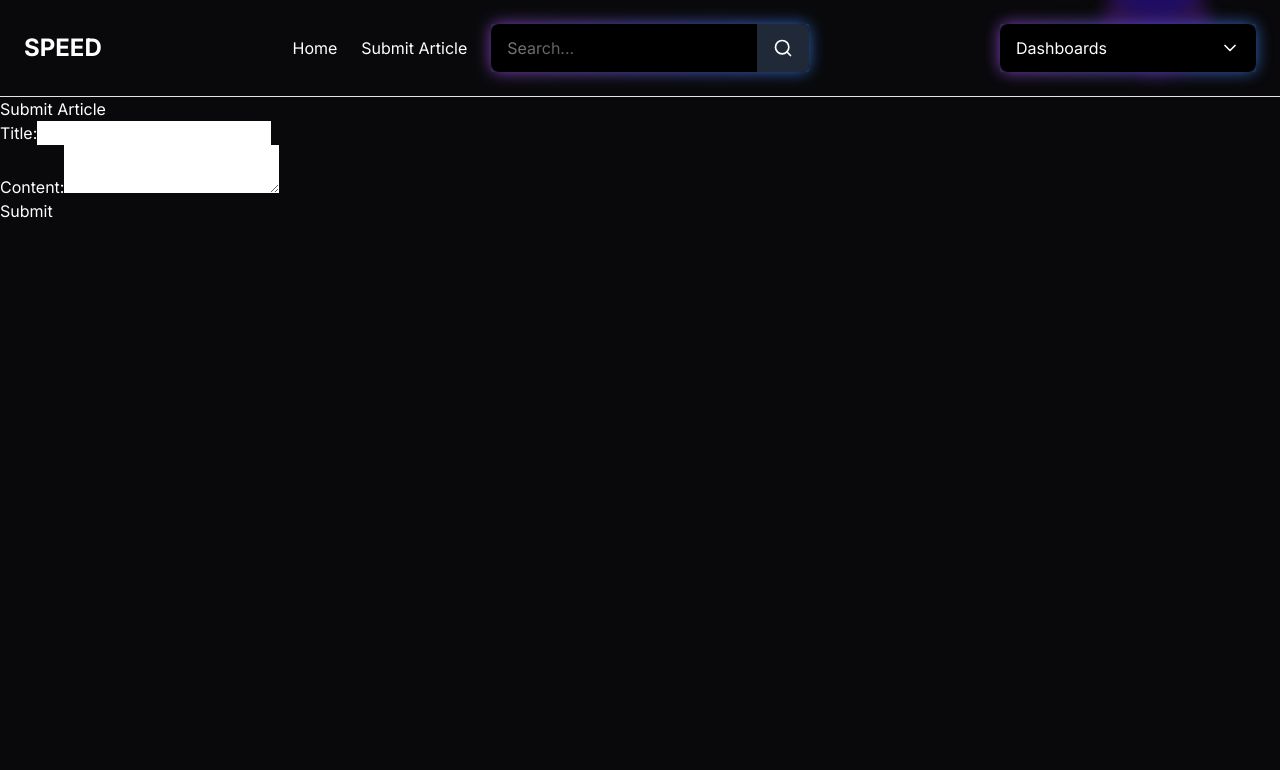
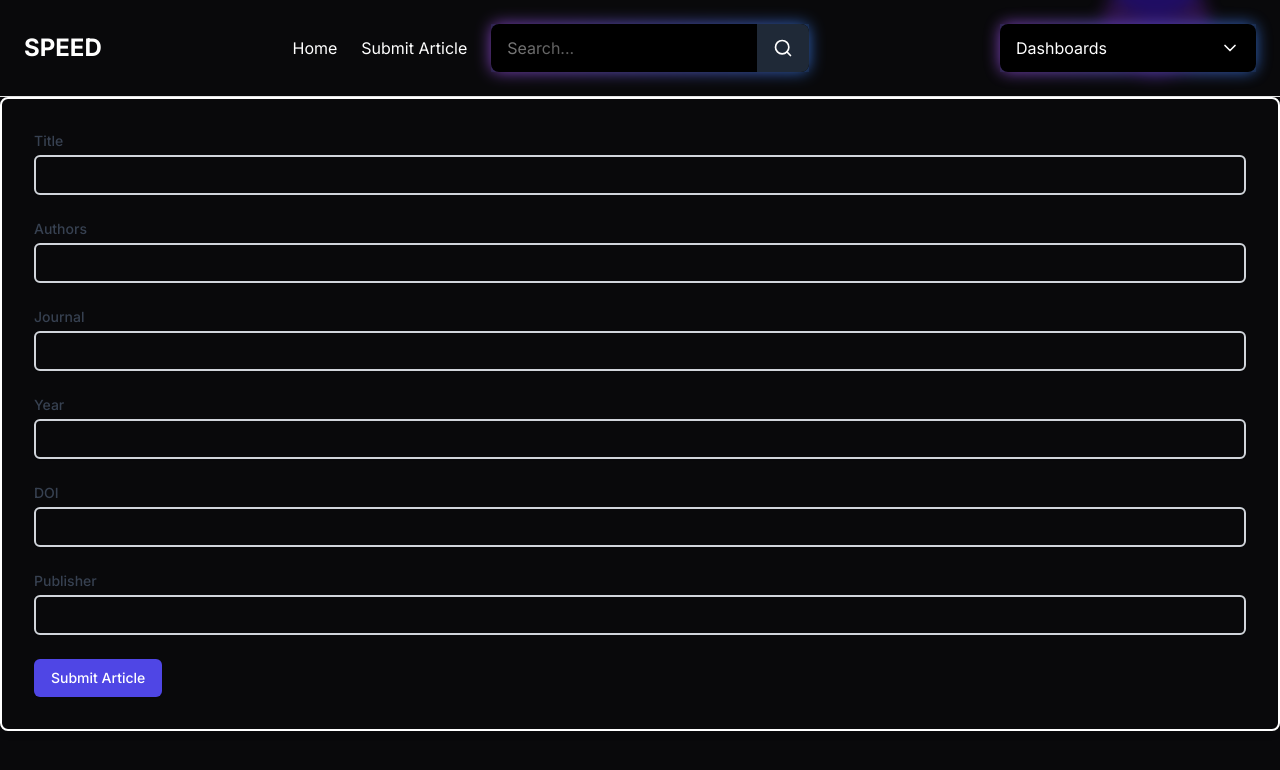
Before and after one commit to GeeTyler/SPEED_CISE_W203_05, a Next.js app in the folder frontend/: page /components/submit-article in a window 1280 px wide. Shown: the top 770 px of the page. Built offline with nearby package versions, Linux system fonts and the light colour scheme.

Commit message:
feat: added frontend components for article submission form

```diff
--- /dev/null
+++ b/frontend/app/components/article.ts
@@ -0,0 +1,17 @@
+export interface Article {
+    title: string;
+    authors: string;
+    journal: string;
+    year: number;
+    doi: string;
+    publisher: string;
+  }
+
+  export const DefaultEmptyArticle: Article = {
+    title: '',
+    authors: '',
+    journal: '',
+    year: 0,
+    doi: '',
+    publisher: '',
+  };
--- a/frontend/app/components/submit-article/page.tsx
+++ b/frontend/app/components/submit-article/page.tsx
@@ -1,22 +1,14 @@
+'use client';
+
 import React from 'react';
+import SubmitArticleForm from './submitArticleForm';
 
 const SubmitArticlePage: React.FC = () => {
-    return (
-        <div>
-            <h1>Submit Article</h1>
-            <form>
-                <div>
-                    <label htmlFor="title">Title:</label>
-                    <input type="text" id="title" name="title" required />
-                </div>
-                <div>
-                    <label htmlFor="content">Content:</label>
-                    <textarea id="content" name="content" required></textarea>
-                </div>
-                <button type="submit">Submit</button>
-            </form>
-        </div>
-    );
+  return (
+    <main>
+      <SubmitArticleForm />
+    </main>
+  );
 };
 
 export default SubmitArticlePage;
--- /dev/null
+++ b/frontend/app/components/submit-article/submitArticleForm.tsx
@@ -0,0 +1,156 @@
+'use client';
+
+import React, { useState } from 'react';
+import axios from 'axios';
+
+const SubmitArticleForm: React.FC = () => {
+  const [title, setTitle] = useState('');
+  const [authors, setAuthors] = useState('');
+  const [journal, setJournal] = useState('');
+  const [year, setYear] = useState('');
+  const [doi, setDoi] = useState('');
+  const [publisher, setPublisher] = useState('');
+  const [error, setError] = useState<string | null>(null);
+  const [success, setSuccess] = useState<string | null>(null);
+
+  const handleSubmit = async (e: React.FormEvent) => {
+    e.preventDefault();
+    setError(null);
+    setSuccess(null);
+
+    if (!title || !authors || !journal || !year || !doi || !publisher) {
+      setError('All fields are required.');
+      return;
+    }
+
+    if (!/^\d{4}$/.test(year)) {
+      setError('Year must be a valid 4-digit year.');
+      return;
+    }
+
+    try {
+      await axios.post(`${process.env.NEXT_PUBLIC_BACKEND_URL}/api/moderator-queue-articles`, {
+        title,
+        authors,
+        journal,
+        year: parseInt(year),
+        doi,
+        publisher,
+      });
+      setSuccess('Article submitted successfully!');
+      setTitle('');
+      setAuthors('');
+      setJournal('');
+      setYear('');
+      setDoi('');
+      setPublisher('');
+    } catch (error) {
+      setError('Error submitting article.');
+      console.error('Error submitting article:', error);
+    }
+  };
+
+  return (
+    <div className="justify-center min-h-screen">
+      {success ? (
+        <div className="text-green-500 text-lg font-medium text-center mt-4">
+          {success}
+        </div>
+      ) : (
+        <form onSubmit={handleSubmit} className="space-y-6">
+          {error && (
+            <div className="text-red-500 text-sm">
+              {error}
+            </div>
+          )}
+          <div>
+            <label htmlFor="title" className="block text-sm font-medium text-gray-700">
+              Title
+            </label>
+            <input
+              type="text"
+              id="title"
+              value={title}
+              onChange={(e) => setTitle(e.target.value)}
+              className="mt-1 block w-full rounded-md border-gray-300 shadow-sm focus:border-indigo-500 focus:ring-indigo-500 sm:text-sm"
+              required
+            />
+          </div>
+          <div>
+            <label htmlFor="authors" className="block text-sm font-medium text-gray-700">
+              Authors
+            </label>
+            <input
+              type="text"
+              id="authors"
+              value={authors}
+              onChange={(e) => setAuthors(e.target.value)}
+              className="mt-1 block w-full rounded-md border-gray-300 shadow-sm focus:border-indigo-500 focus:ring-indigo-500 sm:text-sm"
+              required
+            />
+          </div>
+          <div>
+            <label htmlFor="journal" className="block text-sm font-medium text-gray-700">
+              Journal
+            </label>
+            <input
+              type="text"
+              id="journal"
+              value={journal}
+              onChange={(e) => setJournal(e.target.value)}
+              className="mt-1 block w-full rounded-md border-gray-300 shadow-sm focus:border-indigo-500 focus:ring-indigo-500 sm:text-sm"
+              required
+            />
+          </div>
+          <div>
+            <label htmlFor="year" className="block text-sm font-medium text-gray-700">
+              Year
+            </label>
+            <input
+              type="number"
+              id="year"
+              value={year}
+              onChange={(e) => setYear(e.target.value)}
+              className="mt-1 block w-full rounded-md border-gray-300 shadow-sm focus:border-indigo-500 focus:ring-indigo-500 sm:text-sm"
+              required
+            />
+          </div>
+          <div>
+            <label htmlFor="doi" className="block text-sm font-medium text-gray-700">
+              DOI
+            </label>
+            <input
+              type="text"
+              id="doi"
+              value={doi}
+              onChange={(e) => setDoi(e.target.value)}
+              className="mt-1 block w-full rounded-md border-gray-300 shadow-sm focus:border-indigo-500 focus:ring-indigo-500 sm:text-sm"
+              required
+            />
+          </div>
+          <div>
+            <label htmlFor="publisher" className="block text-sm font-medium text-gray-700">
+              Publisher
+            </label>
+            <input
+              type="text"
+              id="publisher"
+              value={publisher}
+              onChange={(e) => setPublisher(e.target.value)}
+              className="mt-1 block w-full rounded-md border-gray-300 shadow-sm focus:border-indigo-500 focus:ring-indigo-500 sm:text-sm"
+              required
+            />
+          </div>
+          <button
+            type="submit"
+            className="inline-flex justify-center rounded-md border border-transparent bg-indigo-600 py-2 px-4 text-sm font-medium text-white shadow-sm hover:bg-indigo-700 focus:outline-none focus:ring-2 focus:ring-indigo-500 focus:ring-offset-2"
+          >
+            Submit Article
+          </button>
+        </form>
+      )}
+    </div>
+  );
+};
+
+export default SubmitArticleForm;
--- a/frontend/app/styles/globals.css
+++ b/frontend/app/styles/globals.css
@@ -1,7 +1,6 @@
 @tailwind base;
 @tailwind components;
 @tailwind utilities;
-
 
 @layer base {
   :root {
@@ -24,11 +23,11 @@
     --border: 0 0% 89.8%;
     --input: 0 0% 89.8%;
     --ring: 0 0% 3.9%;
-    --chart-1: 12 76% 61%;
-    --chart-2: 173 58% 39%;
-    --chart-3: 197 37% 24%;
-    --chart-4: 43 74% 66%;
-    --chart-5: 27 87% 67%;
+    --chart-1: 220 70% 50%;
+      --chart-2: 160 60% 45%;
+      --chart-3: 30 80% 55%;
+      --chart-4: 280 65% 60%;
+      --chart-5: 340 75% 55%;
     --radius: 0.5rem;
   }
   .dark {
@@ -67,3 +66,50 @@
     @apply bg-background text-foreground;
   } */
 }
+
+form {
+  background-color: var(--card);
+  padding: 2rem;
+  border-radius: var(--radius);
+  box-shadow: 0 4px 6px rgba(0, 0, 0, 0.1);
+  border: 2px solid white;
+}
+
+form label {
+  color: var(--foreground);
+}
+
+form input {
+  color: var(--foreground);
+  background-color: var(--input);
+  border: 2px solid white;
+  padding: 0.75rem;
+  border-radius: var(--radius);
+  height: 2.5rem;
+  transition: border-color 0.3s, box-shadow 0.3s;
+}
+
+form input::placeholder {
+  color: var(--muted-foreground);
+}
+
+form input:hover,
+form input:focus {
+  border-color: transparent;
+  background-origin: border-box;
+  background-clip: content-box, border-box;
+  box-shadow: 0 0 0 4px #6366f1;
+}
+
+form button {
+  background-color: var(--primary);
+  color: var(--primary-foreground);
+  padding: 0.75rem 1.5rem;
+  border-radius: var(--radius);
+  transition: background-color 0.3s;
+}
+
+form button:hover {
+  background-color: var(--primary-foreground);
+  color: var(--primary);
+}
--- a/frontend/app/ui/navbar/navbar.tsx
+++ b/frontend/app/ui/navbar/navbar.tsx
@@ -8,11 +8,11 @@ const Navbar: React.FC = () => {
     return (
 <nav className=" border-b p-6 flex flex-row justify-between items-center">
     <div>
-<Link href="/" className="text-2xl font-bold">SPEED</Link>
+        <Link href="/" className="text-2xl font-bold">SPEED</Link>
     </div>
     <div className="flex flex-row items-center justify-center gap-6">
         <Link href="/" className="hover-underline-animation">Home</Link>
-        <Link href="/submit-article" className="whitespace-nowrap hover-underline-animation">Submit Article</Link>
+        <Link href="/components/submit-article" className="whitespace-nowrap hover-underline-animation">Submit Article</Link>
         <AnimatedSearchBar />
     </div>
 <div>
```
Also changed, not shown: 1 other file (tests, documents, lock files or other folders).
